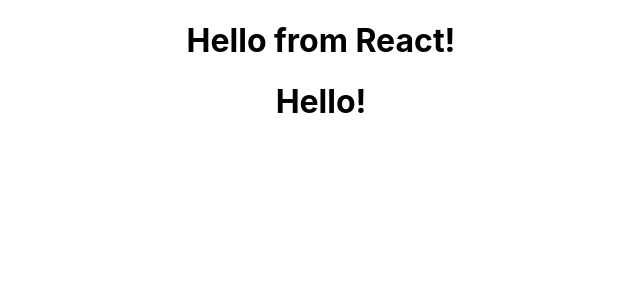
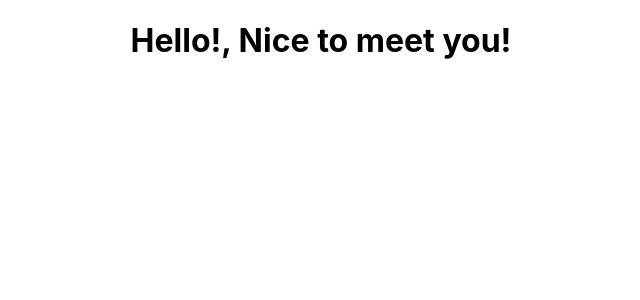
Before and after one commit to Mthabs/gitpod-react, a React (Create React App) app in the folder my-app/: page / in a window 1280 px wide. Shown: the top 300 px of the page, without its empty margins (319-959 px from the left). Built offline with nearby package versions, Linux system fonts and the light colour scheme.

Commit message:
add props greeting

```diff
--- a/my-app/src/App.js
+++ b/my-app/src/App.js
@@ -1,12 +1,11 @@
+import React from "react";
 import logo from './logo.svg';
 import './App.css';
-import FunctionalGreeting from "./components/FunctionalGreeting";
 import FunctionalGreetingWithProps from "./components/FunctionalGreetingWithProps";
 function App() {
     return (
         <div className="App">
-            <FunctionalGreeting />
-            <FunctionalGreetingWithProps />
+            <FunctionalGreetingWithProps greeting="Nice to meet you!" />
         </div>
     );
 }
--- a/my-app/src/components/FunctionalGreetingWithProps.js
+++ b/my-app/src/components/FunctionalGreetingWithProps.js
@@ -3,6 +3,9 @@
 //function FunctionalGreeting() {
 //   return <h1>Hello from React!</h1>
 //}
-const FunctionalGreetingWithProps = () => <h1>Hello!</h1>;
+const FunctionalGreetingWithProps = (props) => {
+    console.log(props);
+    return <h1>Hello!, {props.greeting}</h1>;
+};
 
 export default FunctionalGreetingWithProps;
```
